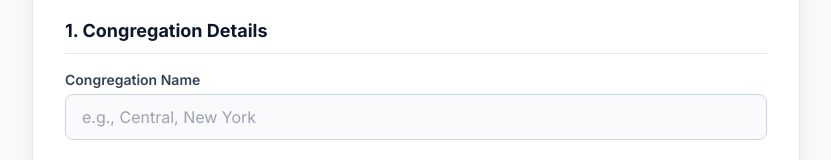
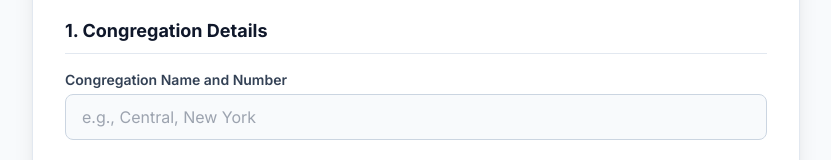
Before and after one commit to photographicode/Field_Service_Manager, a plain HTML site: page index.html in a window 1280 px wide. Shown: the part 788-948 px from the top of the page, without its empty margins (224-1055 px from the left). Drawn offline with nearby package versions, Linux system fonts and the light colour scheme.

Commit message:
Update index.html

```diff
--- a/index.html
+++ b/index.html
@@ -56,7 +56,7 @@
                 <h3 class="text-lg font-bold text-slate-900 border-b border-slate-200 pb-2 mb-4">1. Congregation Details</h3>
                 <div class="grid grid-cols-1 gap-5">
                     <div>
-                        <label class="block text-sm font-semibold text-slate-700 mb-1">Congregation Name</label>
+                        <label class="block text-sm font-semibold text-slate-700 mb-1">Congregation Name and Number</label>
                         <input type="text" name="Congregation_Name" required placeholder="e.g., Central, New York" class="w-full px-4 py-2.5 bg-slate-50 border border-slate-300 rounded-lg focus:ring-2 focus:ring-teal-500 focus:border-teal-500 outline-none transition-all">
                     </div>
                     <div class="grid grid-cols-1 md:grid-cols-2 gap-5">
```
